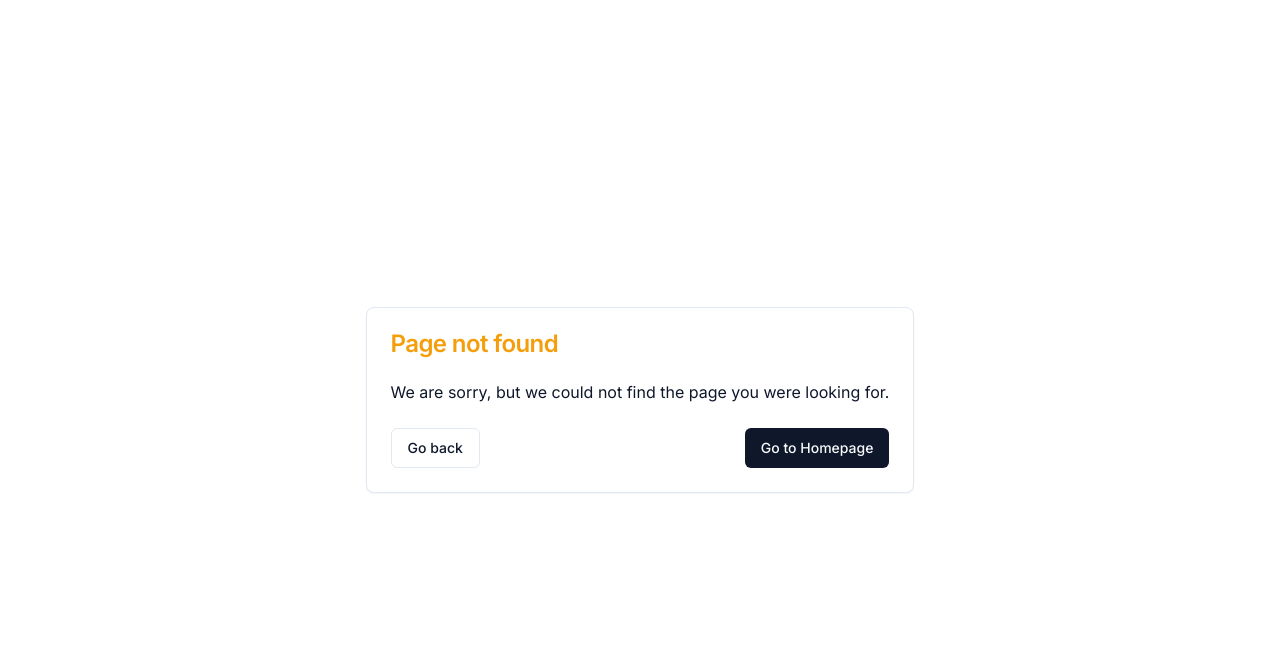
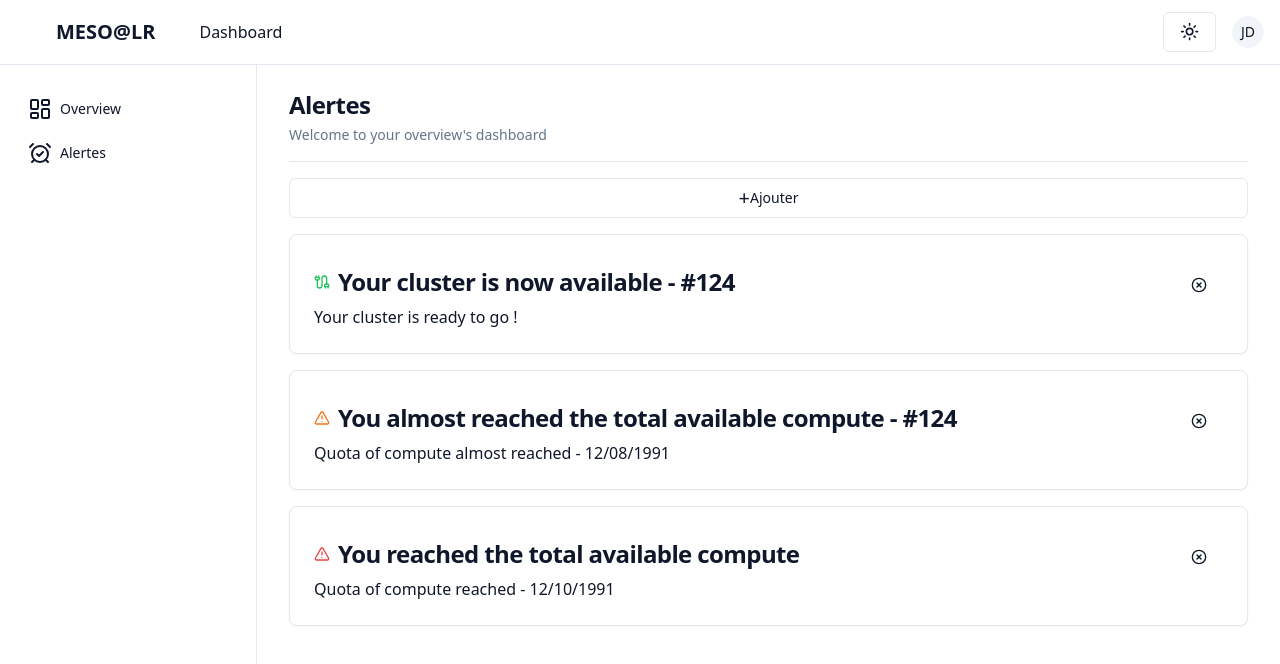
Before and after one commit to do-22-23-isdm/dashboard, a Next.js app: page /1/dashboard/alertes in a window 1280 px wide. Before the commit this address had no page. Shown: the top 664 px of the page. Built offline with nearby package versions, Linux system fonts and the light colour scheme.

Commit message:
feat: add alertes tab
Signed-off-by: Charley <charley.geoffroy@etu.umontpellier.fr>

```diff
--- /dev/null
+++ b/src/app/[locale]/dashboard/alertes/page.tsx
@@ -0,0 +1,59 @@
+import { Header } from '@@/ui-custom/header';
+import { Card, CardContent, CardHeader, CardTitle } from '@shadcn/card';
+import { Separator } from '@shadcn/separator';
+import { Button } from '@shadcn/button';
+import { AlertTriangleIcon, Cable, XCircleIcon } from 'lucide-react';
+import React from 'react';
+
+export const listOfAlerts = [
+  {
+    title: 'Your cluster is now available - #124',
+    description: 'Your cluster is ready to go !',
+    icon: <Cable />,
+    iconClassName: 'text-green-500',
+  },
+  {
+    title: 'You almost reached the total available compute - #124',
+    description: 'Quota of compute almost reached - 12/08/1991',
+    icon: <AlertTriangleIcon className="text-orange-500 mr-2" />,
+    iconClassName: 'text-orange-500',
+  },
+  {
+    title: 'You reached the total available compute',
+    description: 'Quota of compute reached - 12/10/1991',
+    icon: <AlertTriangleIcon />,
+    iconClassName: 'text-red-500',
+  },
+];
+
+export default function AlertesView() {
+  return (
+    <>
+      <Header title="Alertes" subtitle="Welcome to your overview's dashboard" />
+      <Separator className="my-4" />
+      <Button className="mb-4 w-full" variant="outline">
+        <span className="text-xl">+</span> Ajouter
+      </Button>
+      <div className="grid grid-cols-1 gap-4">
+        {listOfAlerts.map((alert, i) => (
+          <Card key={i} className="w-full">
+            <CardHeader className="flex flex-row justify-between items-center pb-0">
+              <div className="flex items-center">
+                {React.cloneElement(alert.icon, {
+                  className: `h-4 w-4 mr-2 ${alert.iconClassName}`,
+                })}
+                <CardTitle>{alert.title}</CardTitle>
+              </div>
+              <Button variant="ghost" color="red">
+                <XCircleIcon className="h-4 w-4" />
+              </Button>
+            </CardHeader>
+            <CardContent>
+              <p>{alert.description}</p>
+            </CardContent>
+          </Card>
+        ))}
+      </div>
+    </>
+  );
+}
--- a/src/components/sidebar.tsx
+++ b/src/components/sidebar.tsx
@@ -2,7 +2,7 @@
 
 import { cn } from '@/lib/utils';
 import { Button } from '@shadcn/button';
-import { LayoutDashboard } from 'lucide-react';
+import { LayoutDashboard, AlarmCheckIcon } from 'lucide-react';
 import Link from 'next/link';
 import { usePathname } from 'next/navigation';
 
@@ -11,6 +11,11 @@
     title: 'Overview',
     href: '/dashboard',
     icon: <LayoutDashboard />,
+  },
+  {
+    title: 'Alertes',
+    href: '/dashboard/alertes',
+    icon: <AlarmCheckIcon />,
   },
 ];
 
--- a/src/locales/en.json
+++ b/src/locales/en.json
@@ -9,5 +9,9 @@
   "Dashboard": {
     "title": "Dashboard",
     "description": "Dashboard page for ISDM MESO@LR"
+  },
+  "Alertes": {
+    "title": "Alertes",
+    "description": "Alertes page for ISDM MESO@LR"
   }
 }
--- a/src/locales/fr.json
+++ b/src/locales/fr.json
@@ -9,5 +9,9 @@
   "Dashboard": {
     "title": "Tableau de bord",
     "description": "Tableau de bord pour l'ISDM MESO@LR"
+  },
+  "Alertes": {
+    "title": "Alertes",
+    "description": "Vos alertes ISDM MESO@LR"
   }
 }
```
